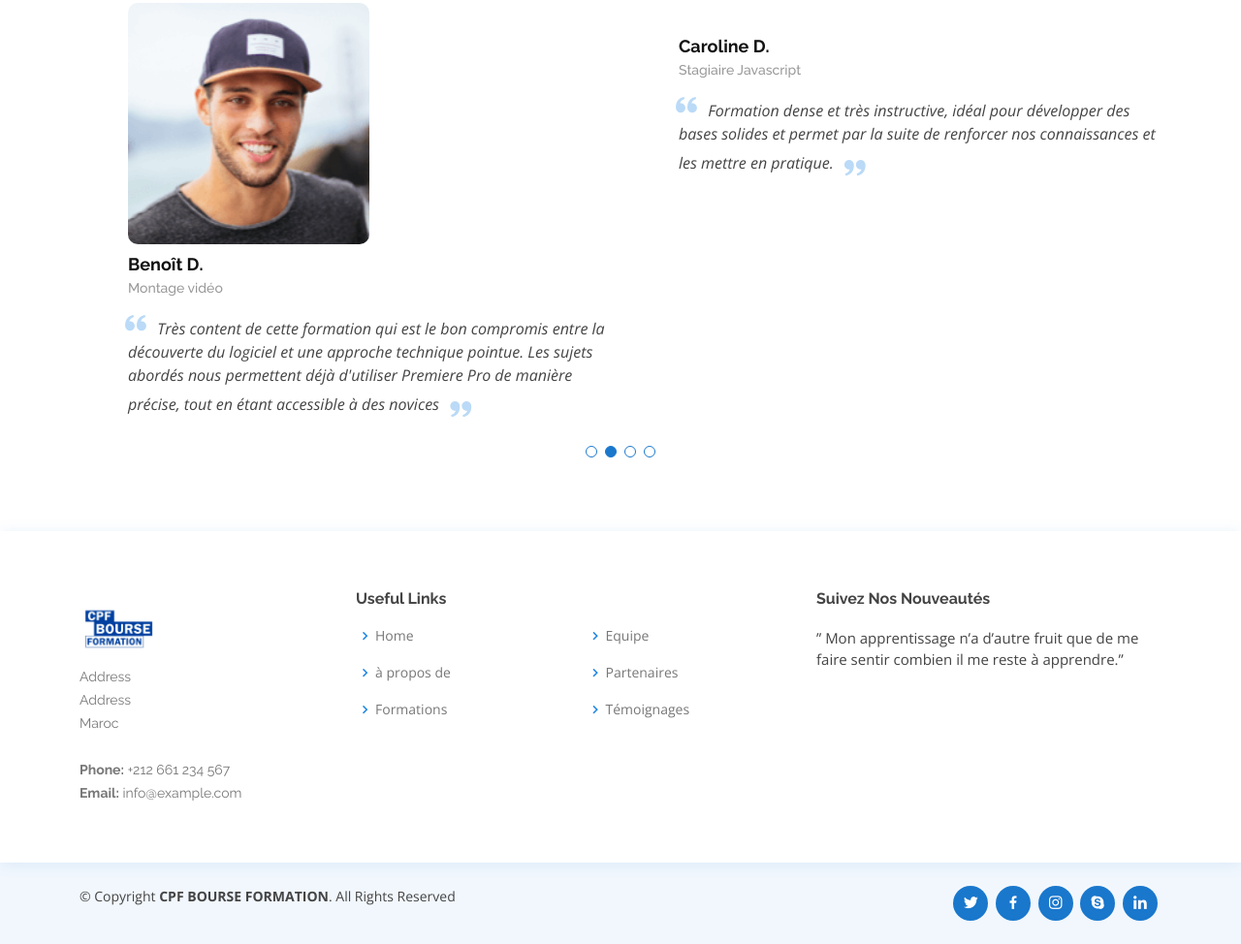
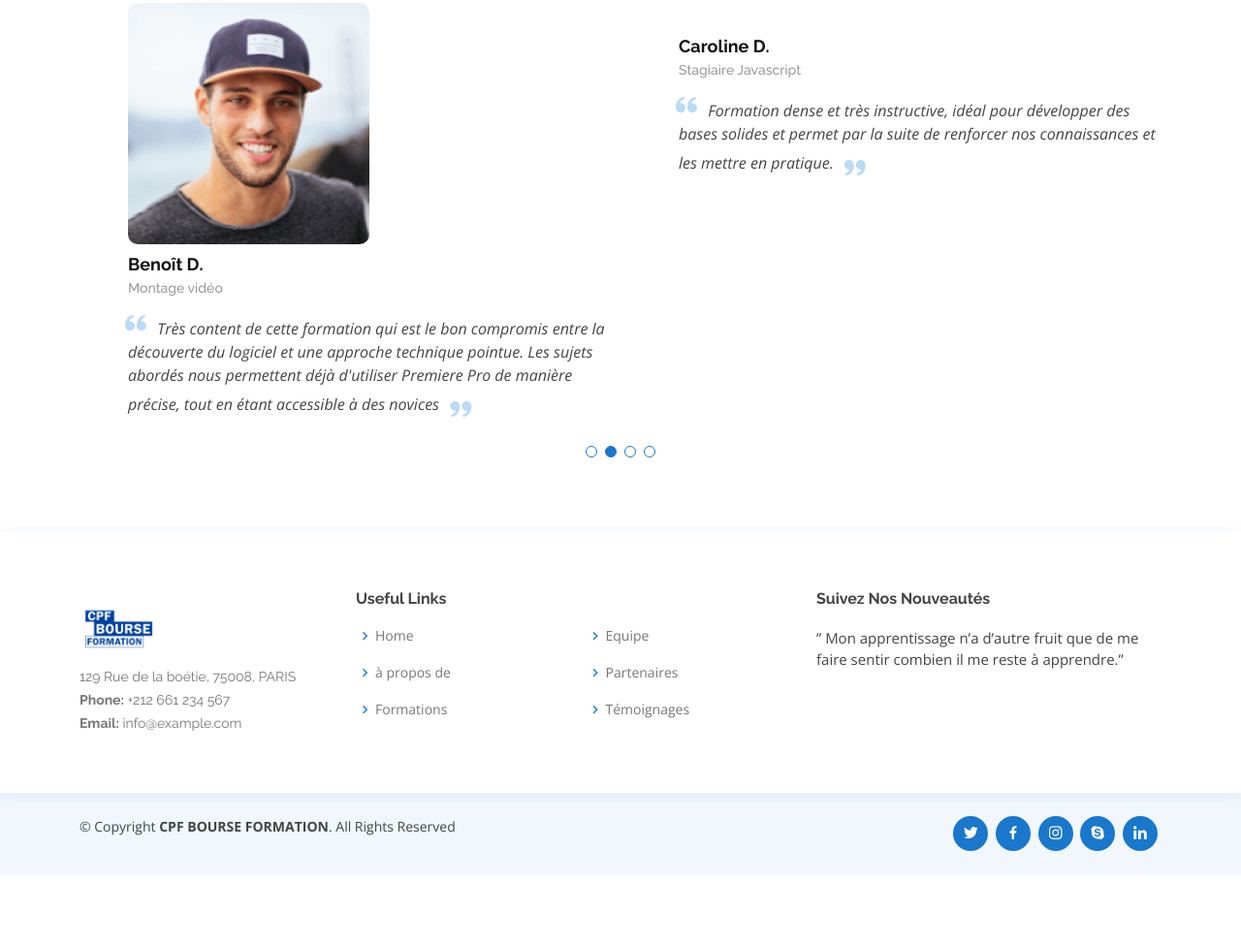
Before and after one commit to Sicks3c/newindex.github.io, a plain HTML site: page index.html in a window 1280 px wide. Shown: the part 5299-6273 px from the top of the page at 97% size. After the commit the page ends 6201 px from the top, so only its background shows below. Drawn offline with nearby package versions, Linux system fonts and the light colour scheme.

Commit message:
change adress

```diff
--- a/index.html
+++ b/index.html
@@ -528,9 +528,7 @@
           <div class="col-lg-3 col-md-6 footer-contact">
             <a href="index.html"><img src="assets/img/logo.jpeg" width="30%" alt="" srcset=""></a>
             <p>
-              Address <br>
-              Address<br>
-              Maroc <br><br>
+              129 Rue de la boétie, 75008, PARIS<br>
               <strong>Phone:</strong> +212 661 234 567<br>
               <strong>Email:</strong> info@example.com<br>
             </p>
```
